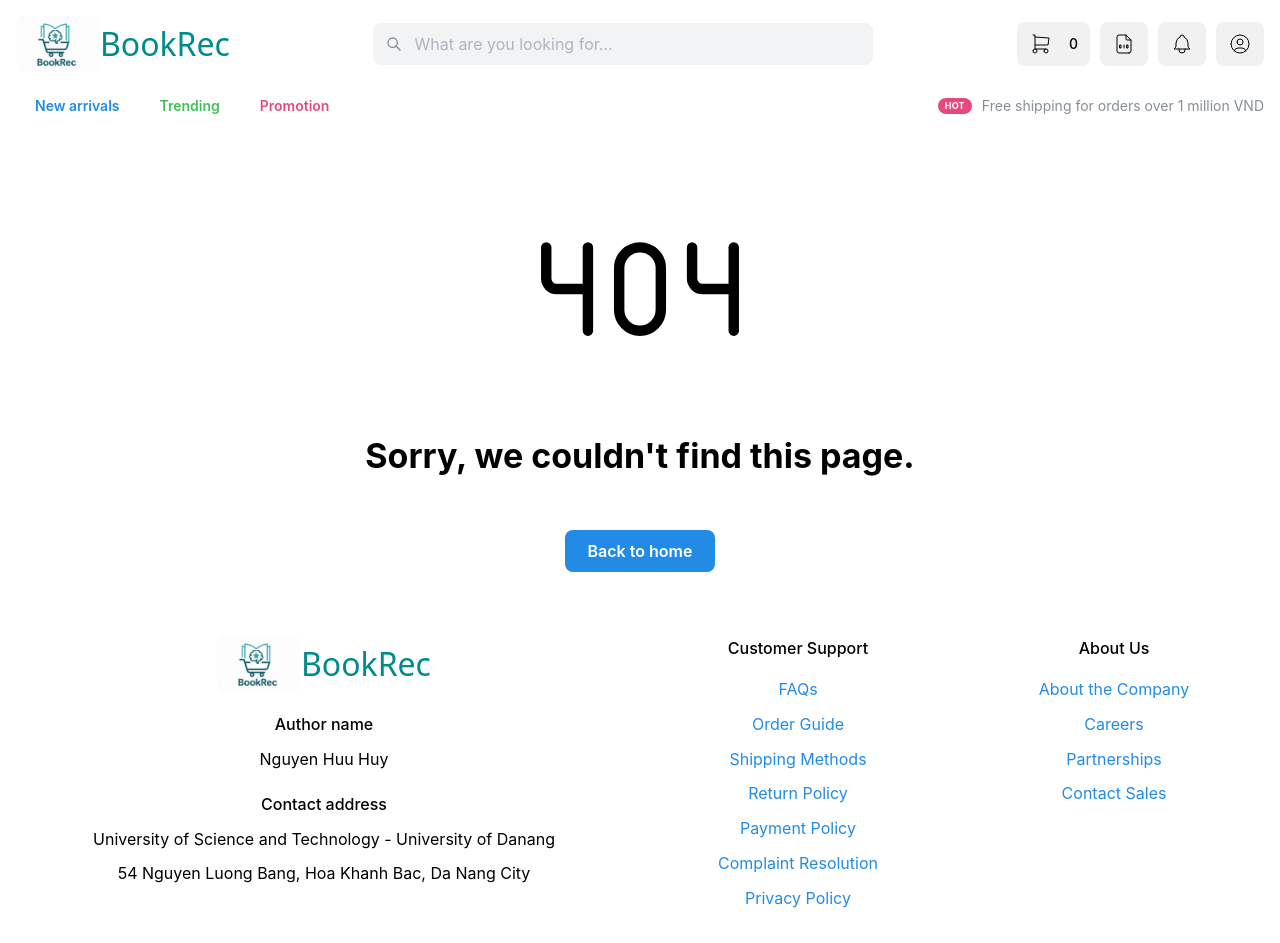
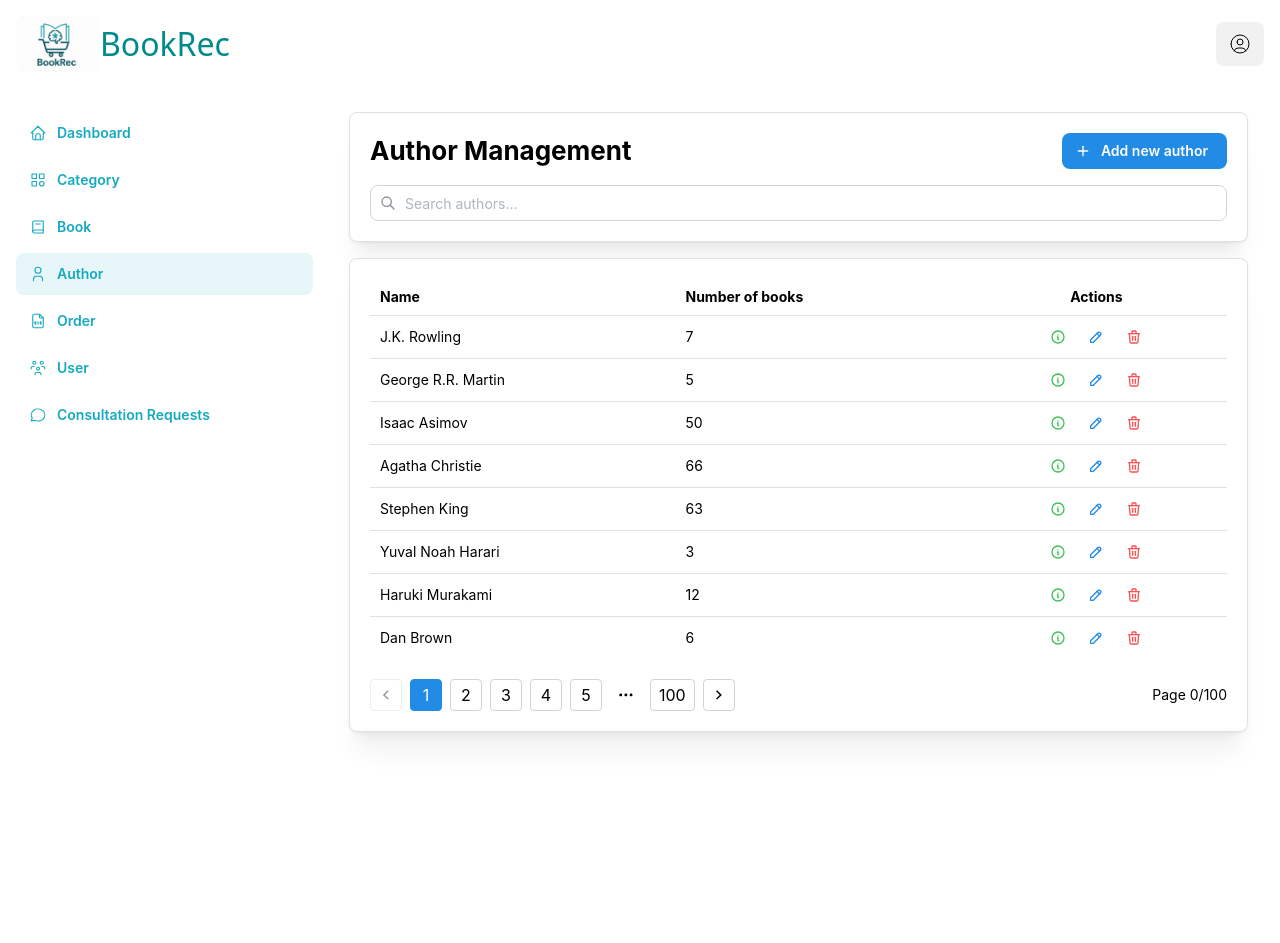
Before and after one commit to hwuhuynguyen/bookstore-frontend, a React (Vite) app: page /admin/authors in a window 1280 px wide. After the commit the page ends 800 px from the top, so only its background shows below. Built offline with nearby package versions, Linux system fonts and the light colour scheme; no server answers; a web font is replaced by a local one.

Commit message:
feat: author management page for admin

```diff
--- /dev/null
+++ b/src/pages/AdminAuthorPage/AdminAuthorPage.tsx
@@ -0,0 +1,185 @@
+import {
+  Container,
+  Title,
+  Table,
+  Group,
+  Button,
+  TextInput,
+  ActionIcon,
+  Modal,
+  Card,
+  Stack,
+  Pagination,
+  Text,
+} from "@mantine/core";
+import { useState } from "react";
+import {
+  IconPencil,
+  IconTrash,
+  IconPlus,
+  IconSearch,
+  IconInfoCircle,
+} from "@tabler/icons-react";
+
+const AdminAuthorPage = () => {
+  const [searchQuery, setSearchQuery] = useState("");
+  const [modalOpen, setModalOpen] = useState(false);
+  const [editingAuthor, setEditingAuthor] = useState<any>(null);
+  const [activePage, setActivePage] = useState(0);
+
+  // Mock authors data
+  const authors = [
+    { id: 1, name: "J.K. Rowling", bookCount: 7 },
+    { id: 2, name: "George R.R. Martin", bookCount: 5 },
+    { id: 3, name: "Isaac Asimov", bookCount: 50 },
+    { id: 4, name: "Agatha Christie", bookCount: 66 },
+    { id: 5, name: "Stephen King", bookCount: 63 },
+    { id: 6, name: "Yuval Noah Harari", bookCount: 3 },
+    { id: 7, name: "Haruki Murakami", bookCount: 12 },
+    { id: 8, name: "Dan Brown", bookCount: 6 },
+  ];
+
+  const filteredAuthors = authors.filter((author) =>
+    author.name.toLowerCase().includes(searchQuery.toLowerCase())
+  );
+
+  const handleEditAuthor = (author: any) => {
+    setEditingAuthor({ ...author });
+    setModalOpen(true);
+  };
+
+  const handleAddNewAuthor = () => {
+    setEditingAuthor({
+      id: null,
+      name: "",
+      bookCount: 0,
+    });
+    setModalOpen(true);
+  };
+
+  const handleSaveAuthor = () => {
+    alert(editingAuthor.id ? "Author updated" : "Author added");
+    setModalOpen(false);
+  };
+
+  const handleDeleteAuthor = (authorId: number) => {
+    alert(`Author ${authorId} deleted`);
+  };
+
+  return (
+    <Container size="xl">
+      <Card radius="md" shadow="lg" p="lg" mb="md" withBorder>
+        <Stack>
+          <Group justify="space-between">
+            <Title order={2}>Author Management</Title>
+            <Button
+              leftSection={<IconPlus size={16} />}
+              onClick={handleAddNewAuthor}
+              color="blue"
+              radius="md"
+            >
+              Add new author
+            </Button>
+          </Group>
+          <TextInput
+            placeholder="Search authors..."
+            value={searchQuery}
+            onChange={(e) => setSearchQuery(e.target.value)}
+            leftSection={<IconSearch size={16} />}
+            radius="md"
+          />
+        </Stack>
+      </Card>
+
+      <Card radius="md" shadow="lg" p="lg" mb="md" withBorder>
+        <Table>
+          <Table.Thead>
+            <Table.Tr>
+              <Table.Th>Name</Table.Th>
+              <Table.Th>Number of books</Table.Th>
+              <Table.Th style={{ textAlign: "center" }}>Actions</Table.Th>
+            </Table.Tr>
+          </Table.Thead>
+          <Table.Tbody>
+            {filteredAuthors.map((author) => (
+              <Table.Tr key={author.id}>
+                <Table.Td>{author.name}</Table.Td>
+                <Table.Td>{author.bookCount}</Table.Td>
+                <Table.Td>
+                  <Group gap="xs" justify="center">
+                    <ActionIcon
+                      variant="subtle"
+                      color="green"
+                      onClick={() => handleEditAuthor(author)}
+                      radius={"md"}
+                    >
+                      <IconInfoCircle size={16} />
+                    </ActionIcon>
+                    <ActionIcon
+                      variant="subtle"
+                      onClick={() => handleEditAuthor(author)}
+                      radius={"md"}
+                    >
+                      <IconPencil size={16} />
+                    </ActionIcon>
+                    <ActionIcon
+                      variant="subtle"
+                      color="red"
+                      onClick={() => handleDeleteAuthor(author.id)}
+                      radius={"md"}
+                    >
+                      <IconTrash size={16} />
+                    </ActionIcon>
+                  </Group>
+                </Table.Td>
+              </Table.Tr>
+            ))}
+          </Table.Tbody>
+        </Table>
+        <Group justify="space-between" mt={"lg"}>
+          <Pagination
+            total={100}
+            onChange={(page: number) =>
+              page !== activePage && setActivePage(page)
+            }
+          />
+          <Text>
+            <Text component="span" size="sm">
+              Page {activePage}/{100}
+            </Text>
+          </Text>
+        </Group>
+      </Card>
+
+      <Modal
+        opened={modalOpen}
+        onClose={() => setModalOpen(false)}
+        title={editingAuthor?.id ? "Edit Author" : "Add New Author"}
+      >
+        {editingAuthor && (
+          <div>
+            <TextInput
+              label="Author Name"
+              placeholder="Author name"
+              value={editingAuthor.name}
+              onChange={(e) =>
+                setEditingAuthor({ ...editingAuthor, name: e.target.value })
+              }
+              mb="md"
+              required
+            />
+
+            <Group justify="flex-end" mt="xl">
+              <Button variant="outline" onClick={() => setModalOpen(false)}>
+                Cancel
+              </Button>
+              <Button onClick={handleSaveAuthor}>Save</Button>
+            </Group>
+          </div>
+        )}
+      </Modal>
+    </Container>
+  );
+};
+
+export default AdminAuthorPage;
--- /dev/null
+++ b/src/pages/AdminAuthorPage/index.ts
@@ -0,0 +1 @@
+export { default } from "./AdminAuthorPage";
--- a/src/routes/ProtectedRoutes.tsx
+++ b/src/routes/ProtectedRoutes.tsx
@@ -6,6 +6,7 @@ import AdminBookPage from "../pages/AdminBookPage";
 import AdminCategoryPage from "../pages/AdminCategoryPage";
 import AdminOrderPage from "../pages/AdminOrderPage";
 import AdminUserPage from "../pages/AdminUserPage";
+import AdminAuthorPage from "../pages/AdminAuthorPage";
 
 export const protectedRoutes: RouteObject[] = [
   {
@@ -23,6 +24,10 @@ export const protectedRoutes: RouteObject[] = [
       {
         path: "dashboard",
         element: <AdminDashboard />,
+      },
+      {
+        path: "authors",
+        element: <AdminAuthorPage />,
       },
       {
         path: "books",
```
